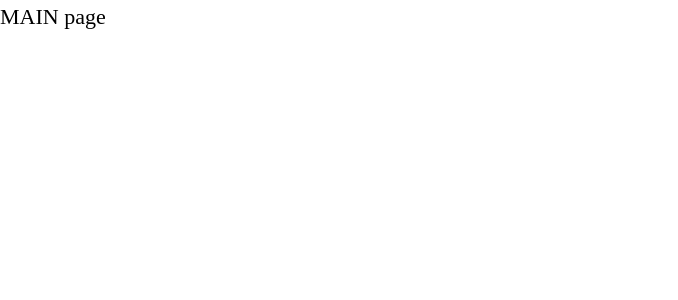
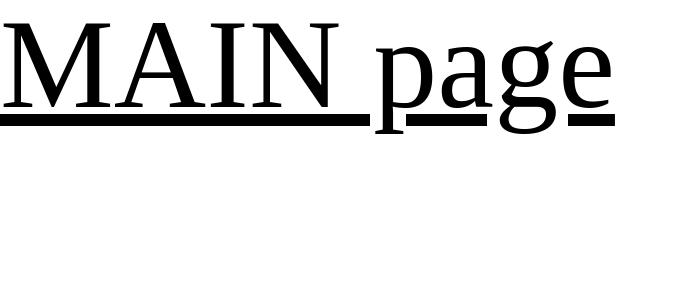
Before and after one commit to SulimanVu/restaurant-front, a React (Vite) app: page / in a window 1280 px wide. Shown: the top 300 px of the page, without its empty margins (0-678 px from the left). Built offline with nearby package versions, Linux system fonts and the light colour scheme.

Commit message:
feat: [5] закончил настройку Tailwind

```diff
--- a/package.json
+++ b/package.json
@@ -32,6 +32,7 @@
     "eslint-plugin-react-hooks": "^4.6.0",
     "eslint-plugin-react-refresh": "^0.4.5",
     "postcss": "^8.4.32",
+    "postcss-import": "^15.1.0",
     "tailwindcss": "^3.4.0",
     "typescript": "^5.2.2",
     "vite": "^5.0.8"
--- /dev/null
+++ b/postcss.config.cjs
@@ -0,0 +1,8 @@
+// eslint-disable-next-line no-undef
+module.exports = {
+    plugins: {
+      'postcss-import': {},
+      tailwindcss: {},
+      autoprefixer: {},
+    }
+  }
--- a/tailwind.config.js
+++ b/tailwind.config.js
@@ -1,6 +1,8 @@
 /** @type {import('tailwindcss').Config} */
+
+// eslint-disable-next-line no-undef
 module.exports = {
-  content: ["./src/**/*.{html,js}"],
+  content: ["./src/**/*.{js,ts,jsx,tsx}"],
   theme: {
     extend: {},
   },
```
Also changed, not shown: 1 other file (tests, documents, lock files or other folders).
